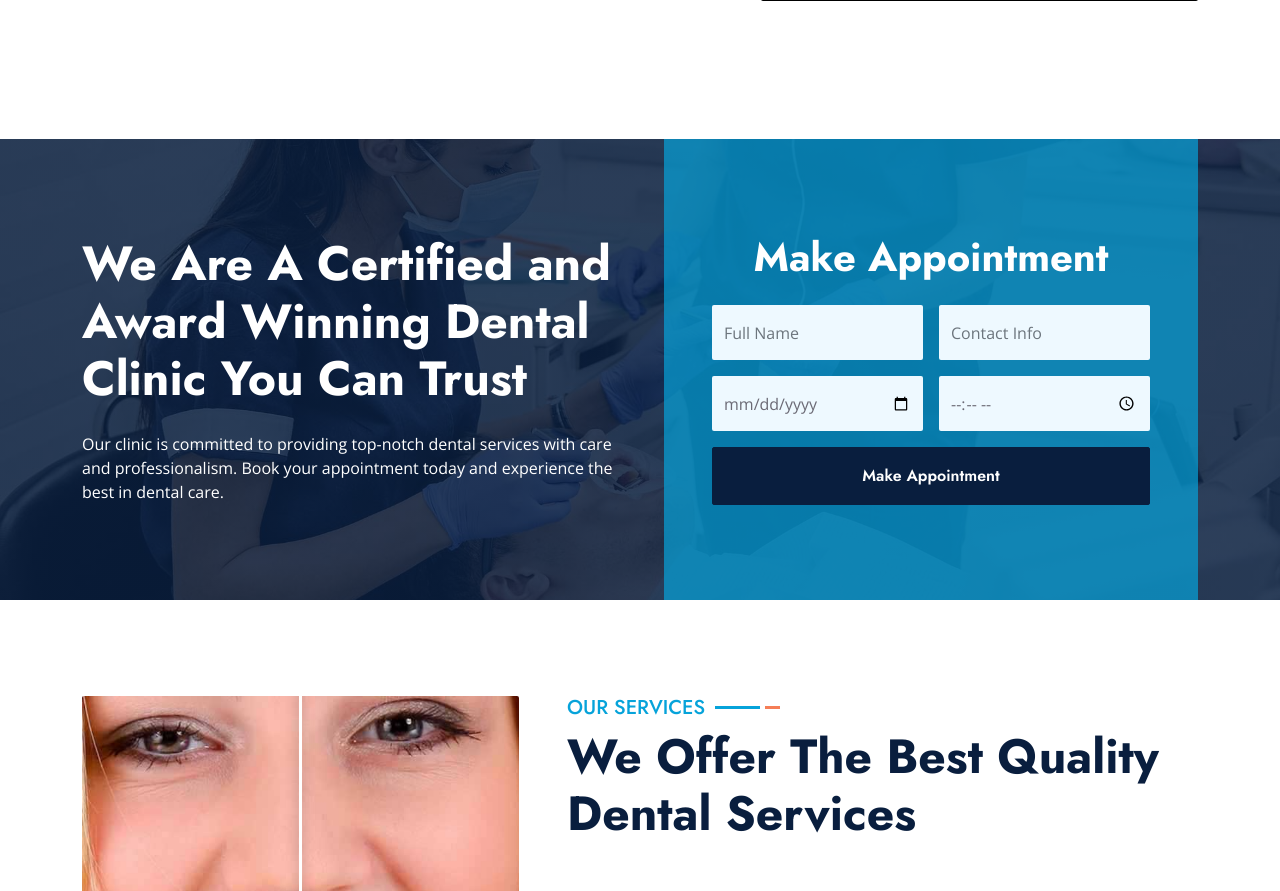
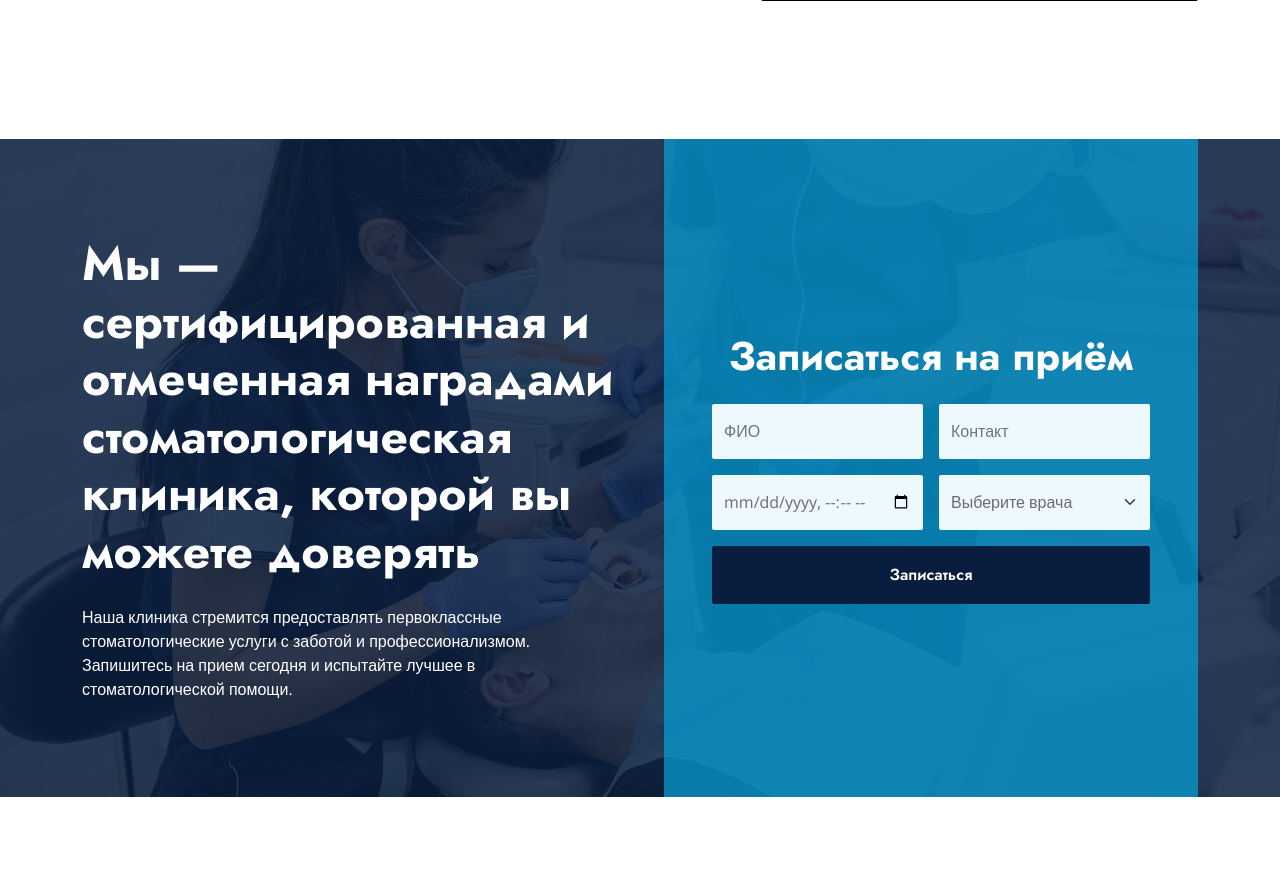
Before and after one commit to Akhmedkhanov-Gasan/orthodontist_site, a Django app: page / in a window 1280 px wide. Shown: the part 1424-2315 px from the top of the page. Run offline with Django 5.2, Linux system fonts and the light colour scheme; some libraries are stand-ins or nearby versions.

Commit message:
New version 0.10.3
- Change admin.py
- Add russian names to fields
- Add appointment_success.html
- Add */migrations/* to gitignore

```diff
--- a/templates/base.html
+++ b/templates/base.html
@@ -29,7 +29,8 @@
     <link href="{% static 'css/bootstrap.min.css' %}" rel="stylesheet">
 
     <!-- Template Stylesheet -->
-    <link href="{% static 'css/style.css' %}?v=1.0" rel="stylesheet">
+    <link href="{% static 'css/style.css' %}" rel="stylesheet">
+
 </head>
 
 <body>
--- a/templates/index.html
+++ b/templates/index.html
@@ -102,35 +102,41 @@
         <div class="row gx-5">
             <div class="col-lg-6 py-5">
                 <div class="py-5">
-                    <h1 class="display-5 text-white mb-4">We Are A Certified and Award Winning Dental Clinic You Can Trust</h1>
-                    <p class="text-white mb-0">Our clinic is committed to providing top-notch dental services with care and professionalism. Book your appointment today and experience the best in dental care.</p>
+                    <h1 class="display-5 text-white mb-4">Мы — сертифицированная и отмеченная наградами стоматологическая клиника, которой вы можете доверять</h1>
+                    <p class="text-white mb-0">Наша клиника стремится предоставлять первоклассные стоматологические услуги с заботой и профессионализмом.
+                        Запишитесь на прием сегодня и испытайте лучшее в стоматологической помощи.</p>
                 </div>
             </div>
             <div class="col-lg-6">
                 <div class="appointment-form h-100 d-flex flex-column justify-content-center text-center p-5 wow zoomIn" data-wow-delay="0.6s">
-                    <h1 class="text-white mb-4">Make Appointment</h1>
-                      <form method="POST" action="{% url 'appointment' %}">
+                    <h1 class="text-white mb-4">Записаться на приём</h1>
+                    <form method="POST" action="{% url 'appointment' %}">
                         {% csrf_token %}
                         <div class="row g-3">
                             <div class="col-12 col-sm-6">
                                 <!-- Full Name -->
-                                <input type="text" class="form-control bg-light border-0" name="full_name" placeholder="Full Name" style="height: 55px;" required>
+                                <input type="text" class="form-control bg-light border-0" name="full_name" placeholder="ФИО" style="height: 55px;" required>
                             </div>
                             <div class="col-12 col-sm-6">
                                 <!-- Contact Info -->
-                                <input type="text" class="form-control bg-light border-0" name="contact_info" placeholder="Contact Info" style="height: 55px;" required>
+                                <input type="text" class="form-control bg-light border-0" name="contact_info" placeholder="Контакт" style="height: 55px;" required>
                             </div>
                             <div class="col-12 col-sm-6">
-                                <!-- Appointment Date -->
-                                <input type="date" class="form-control bg-light border-0" name="appointment_date" placeholder="Appointment Date" style="height: 55px;" required>
+                                <!-- Appointment DateTime -->
+                                <input type="datetime-local" class="form-control bg-light border-0" name="appointment_datetime" placeholder="Дата и время" style="height: 55px;" required>
                             </div>
                             <div class="col-12 col-sm-6">
-                                <!-- Appointment Time -->
-                                <input type="time" class="form-control bg-light border-0" name="appointment_time" placeholder="Appointment Time" style="height: 55px;" required>
+                                <!-- Doctor Selection -->
+                                <select class="form-select bg-light border-0" name="doctor" style="height: 55px;" required>
+                                    <option selected disabled>Выберите врача</option>
+                                    {% for doctor in doctors %}
+                                        <option value="{{ doctor.id }}">{{ doctor.full_name }} - {{ doctor.specialty }}</option>
+                                    {% endfor %}
+                                </select>
                             </div>
                             <div class="col-12">
                                 <!-- Submit Button -->
-                                <button class="btn btn-dark w-100 py-3" type="submit">Make Appointment</button>
+                                <button class="btn btn-dark w-100 py-3" type="submit">Записаться</button>
                             </div>
                         </div>
                     </form>
@@ -139,6 +145,7 @@
         </div>
     </div>
 </div>
+
 <!-- Appointment End -->
     <!-- Service Start -->
     <div class="container-fluid py-5 wow fadeInUp" data-wow-delay="0.1s">
```
Also changed, not shown: main/admin.py (+9 -5 lines), main/models.py (+8 -0 lines), orthodontist_site/settings.py (+10 -3 lines), main/migrations/0001_initial.py (deleted).
